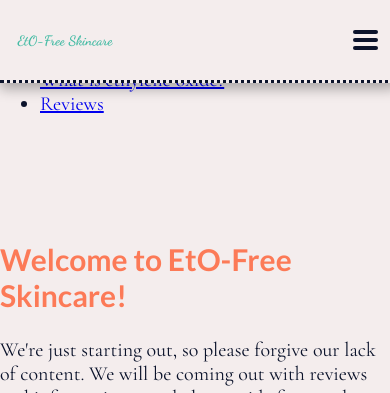
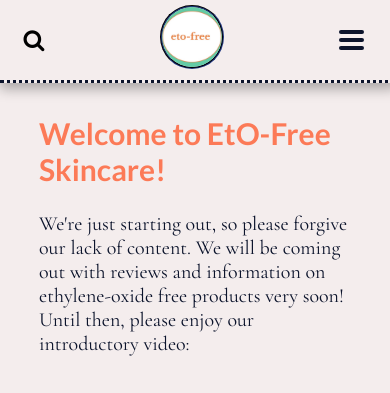
Before and after one commit to Students-Against-Ethylene-Oxide/EtO-Free, a PHP site: page /index.html in a window 390 px wide. Shown: the top 393 px of the page. Run offline with PHP 8.4, Linux system fonts and the light colour scheme; some web fonts are replaced.

Commit message:
7.12.20 00:18

```diff
--- a/index.html
+++ b/index.html
@@ -12,7 +12,9 @@
 
 <body>
   <header id="header" class="header">
-        <a href='index.html'><h1 id="page-title"> EtO-Free Skincare </h1></a>
+    <button id="search" onclick='change("search-drop");' ontouchstart='change("search-drop");'><i class="fa fa-search"></i></button>
+
+    <a id="logo" href="index.html"> <img src="assets/images/logo.png" /> <h1> EtO-Free Skincare </h1> </a>
 
     <span id="topnav">
       <a href="index.html" class="toplinks"> Home </a>
@@ -20,28 +22,30 @@
       <a href="eto.html" class="toplinks"> What is ethylene oxide? </a>
       <a href="reviews.html" class="toplinks"> Reviews </a>
       <span id="search-box">
-            <button <i id="search" class="fa fa-search" type="submit"></i></button>
+        <button type="submit"><i class="fa fa-search"></i></button>
         <input id="search-bar" type="text" placeholder="Search" />
-          </span>
-        </span>
-        <div id="menu-icon" onclick='nav(); Animate(this);' ontouchstart='nav(); Animate(this);'>
+      </span></span>
+
+    <button id="menu-icon" onclick='change("menu-icon"); change("nav");' ontouchstart='change("menu-icon"); change("nav");'>
       <div id="bar1"></div>
       <div id="bar2"></div>
       <div id="bar3"></div>
-        </div>
+    </button>
   </header>
 
-    <div id="nav" class="nav">
-        <ul>
-            <li><a class="navlinks" href="index.html"> Home </a></li>
-            <li><a class="navlinks" href="about.html"> About </a></li>
-            <li><a class="navlinks" href="eto.html"> What is ethylene oxide? </a></li>
-            <li><a class="navlinks" href="reviews.html"> Reviews </a></li>
-        </ul>
+  <nav id="nav">
+    <span><a class="navlinks" href="index.html"> Home </a></span>
+    <span><a class="navlinks" href="about.html"> About </a></span>
+    <span><a class="navlinks" href="eto.html"> What is ethylene oxide? </a></span>
+    <span><a class="navlinks" href="reviews.html"> Reviews </a></span>
+  </nav>
+
+  <div id="search-drop">
+    <input id="search-bar" type="text" placeholder="Search" />
+    <button type="submit"><i class="fa fa-search"></i></button>
   </div>
 
   <div class="home-page">
-
     <div>
       <h2> Welcome to EtO-Free Skincare!</h2>
       <p>
--- a/name.js
+++ b/name.js
@@ -1,24 +1,18 @@
 
-function nav() {
-  var w = window.innerWidth
-  || document.documentElement.clientWidth
-  || document.body.clientWidth;
+function change(object) {
+  var element = document.getElementById(object);
 
-  if (w < 600) {
-    if (document.getElementById('nav').style.height != '100vh') {
-      document.getElementById('nav').style.height = '100vh';
-    } else {
-      document.getElementById('nav').style.height = '0';
-    }
-  } else if (w > 600) {
-    if (document.getElementById('nav').style.height != '60px') {
-      document.getElementById('nav').style.height = '60px';
-    } else {
-      document.getElementById('nav').style.height = '0';
-    }
+  if (element.classList) {
+    element.classList.toggle("change");
+  } else {
+    // For IE9
+    var classes = element.className.split(" ");
+    var i = classes.indexOf("change");
+
+    if (i >= 0)
+      classes.splice(i, 1);
+    else
+      classes.push("change");
+      element.className = classes.join(" ");
   }
 }
-
-function Animate(x) {
-  x.classList.toggle("change");
-}
--- a/styles.css
+++ b/styles.css
@@ -68,11 +68,11 @@ header {
 	z-index: 3;
 }
 
-header h1, header a:first-child {
+header #logo {
 	color: var(--accent2);
 	cursor: pointer;
+	display: block;
 	font-family: var(--title);
-	font-size: 3.5vw;
 	text-decoration: none;
 }
 
@@ -140,14 +141,15 @@ footer i {
 	padding: 0 5px;
 }
 
-[contenteditable] {
-  outline: 0px solid transparent;
+#search-drop.change {
+	height: 60px;
 }
 
 #menu-icon {
+	background: none;
+	border: none;
 	color: var(--base4);
 	cursor: pointer;
-	font-size: 24px;
 	transition: 0.5s;
 	z-index: 3;
 }
@@ -232,81 +234,7 @@ footer i {
   background-color: white;
   display: none;
   overflow: hidden;
-}
-
-/* #reviews-page h3 {
-	color: var(--accent2);
-}
-
-#filter {
-	/* align-items: center;
-	display: inline-flex;
-	display: inline-flex;
-	flex-flow: column wrap;
-	height: 36px;
-	overflow: hidden;
-	width: 75px;
-}
-
-#filter:hover {
-	height: auto;
-	width: auto;
-}
-
-#filter-btn {
-	color: var(--base2);
-	display: inline-flex;
-	font-size: 0.9em;
-	margin: 8px;
-	transition: 0s;
-}
-
-#filter-btn span {
-	font-family: var(--title-font);
-	margin-left: 8px;
-	transition: 0s;
-}
-
-#filter-btn:hover {
-	color: var(--accent2);
-}
-
-#filter input[type=text] {
-	border: 2px solid var(--base2);
-	display: inline-block;
-	font-size: 17px;
-	margin: 0 20px;
-	padding: 5px 10px;
-	width: 200px;
-}
-
-#filter .card {
-	margin: 3px 2px;
-}
-
-#filter a {
-	line-height: 40px;
-} */
-
-::placeholder { /* Chrome, Firefox, Opera, Safari 10.1+ */
-	color: var(--base3);
-	font-family: var(--title-font);
-	opacity: 0.75;
-}
-
-:-ms-input-placeholder { /* Internet Explorer 10-11 */
-	color: var(--base3);
-	font-family: var(--title-font);
-	opacity: 0.75;
-}
-
-::-ms-input-placeholder { /* Microsoft Edge */
-	color: var(--base3);
-	font-family: var(--title-font);
-	opacity: 0.75;
-}
-
-.tag {
+}.tag {
 	background: none;
 	border: 1px solid rgba(11, 19, 43, 0.2);
 	border-radius: 30px;
@@ -348,28 +276,59 @@ footer i {
 	text-decoration: underline;
 }
 
+:focus {
+  outline-color: transparent;
+  outline-style: none;
+}
+
+::placeholder { /* Chrome, Firefox, Opera, Safari 10.1+ */
+	color: var(--base3);
+	font-family: var(--title-font);
+	opacity: 0.75;
+}
+
+:-ms-input-placeholder { /* Internet Explorer 10-11 */
+	color: var(--base3);
+	font-family: var(--title-font);
+	opacity: 0.75;
+}
+
+::-ms-input-placeholder { /* Microsoft Edge */
+	color: var(--base3);
+	font-family: var(--title-font);
+	opacity: 0.75;
+}
+
 /* Extra small devices (phones, 600px and down) */
 @media only screen and (max-width: 600px) {
 	header {
+		justify-content: space-between;
 		height: 80px;
+	}
+
+	header a h1, #topnav {
+		display: none;
+	}
+
+	header a img {
+		border: 2px groove var(--base4);
+		border-radius: 50%;
+		display: initial;
+		height: 60px;
 	}
 
 	nav {
 		align-items: center;
 		display: flex;
-		/* justify-content: space-between; */
+		flex-direction: column;
+		justify-content: center;
 		opacity: 0.95;
 		width: 100%;
 	}
 
-	nav .navlinks {
-		padding: 10px 0px;
+	nav span {
+		padding: 10px 0;
 		text-align: center;
-	}
-
-	nav span {
-		display: block;
-		width: 100%;
 	}
 
 	footer h5, footer h6 {
@@ -377,24 +336,67 @@ footer i {
 		width: 80%;
 	}
 
-	#page-title a {
-		font-size: 30px;
+	#menu-icon {
+		margin: 0 2vw 0 0;
 	}
 
-	#topnav {
-		display: none;
+	#search {
+		background: none;
+		border: none;
+		margin: 0 0 0 0;
+	}
+
+	#search i {
+		cursor: pointer;
+		font-size: 22.5px;
+	}
+
+	#search-drop {
+		align-items: center;
+		background-color: var(--base4);
+		display: flex;
+		flex-direction: row;
+		height: 0;
+		justify-content: center;
+		overflow: hidden;
+		position: fixed;
+		top: 80px;
+		width: 100%;
+	}
+
+	#search-drop input[type=text] {
+		color: var(--base4);
+		font-size: 0.85em;
+		height: 30px;
+		margin-left: 1vw;
+		width: 70%;
+	}
+
+	#search-drop button {
+		background: none;
+		border: none;
+		color: var(--base1);
+		cursor: pointer;
+		font-size: 1.05em;
+		padding: 0.5vw 0.5vw 0.5vw 3vw;
+	}
+
+	#nav.change {
+		height: 100vh;
 	}
 
 	.home-page {
-		margin: auto;
-		margin-top: 80px;
+		align-items: center;
+		margin: 90px 10% 0 10%;
+	}
+
+	.home-page div:first-child {
+		margin-bottom: 20px;
 	}
 
 	.home-page iframe {
-		align-self: center;
-		height: 180px;
-		padding: 20px 0px 40px 0px;
-		width: 336px;
+		height: 45vw;
+		width: 80vw;
 	}
 
 	.about-page {
```
Also changed, not shown: other parts of styles.css (+150 -39 lines). Lines whose indentation alone changed are shown as unchanged.
